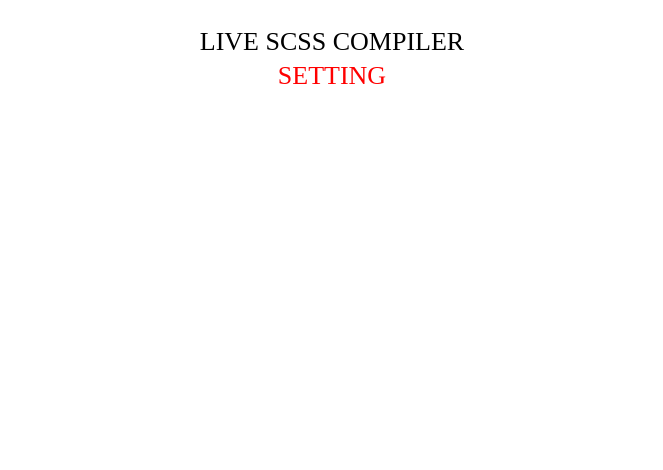
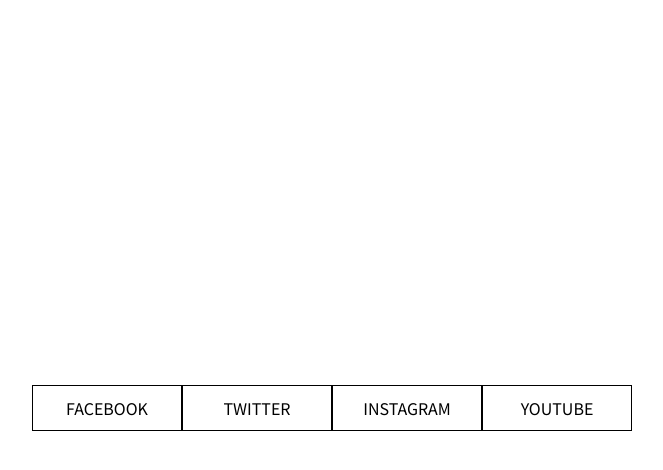
Before and after one commit to dnjswlekd/Sass-Pratice, a plain HTML site: page index.html in a window 1280 px wide. Shown: the whole page, without its empty margins (308-971 px from the left). Drawn offline with Linux system fonts and the light colour scheme.

Commit message:
Nesting 선택자 중첩

```diff
--- a/index.html
+++ b/index.html
@@ -4,12 +4,17 @@
 <head>
   <meta charset="UTF-8">
   <meta name="viewport" content="width=device-width, initial-scale=1.0">
-  <title>Live Sass Compiler Setting</title>
+  <title>Scss Course</title>
   <link rel="stylesheet" href="css/style.css">
 </head>
 
 <body>
-  <h1>Live Scss Compiler <span>Setting</span></h1>
+  <ul class="sns">
+    <li><a href="#none">facebook</a></li>
+    <li><a href="#none">twitter</a></li>
+    <li><a href="#none">instagram</a></li>
+    <li><a href="#none">youtube</a></li>
+  </ul>
 </body>
 
 </html>
--- a/scss/style.scss
+++ b/scss/style.scss
@@ -1,27 +1,28 @@
+@import url('https://fonts.googleapis.com/css2?family=Noto+Sans+KR:wght@100..900&family=Noto+Sans:ital,wght@0,100..900;1,100..900&display=swap');
 body {
-  font-size: 16px;
-  color: #000;
-  line-height: 1.6em;
+  font-family: 'Noto Sans KR', serif;
   display: flex;
-  display: grid;
+  justify-content: center;
+  align-items: center;
+  height: 100vh;
 }
-.frame {
-  transform: translate(200px, 100px);
-  box-sizing: border-box;
+a {
+  text-decoration: none;
 }
-h1 {
-  font-size: 26px;
-  font-weight: normal;
-  text-transform: uppercase;
-  text-align: center;
-  line-height: 1.3em;
-  span {
-    display: block;
-    color: red;
-    &:hover {
-      transition: 0.3s ease-in-out;
-      transform: translateX(10px);
-      color: blue;
+.sns {
+  list-style: none;
+  padding: 0;
+  margin: 0;
+  display: flex;
+  width: 600px;
+  li {
+    flex: 1;
+    border: 1px solid #000;
+    padding: 10px;
+    text-align: center;
+    a {
+      color: #000;
+      text-transform: uppercase;
     }
   }
 }
```
Also changed, not shown: css/style.css.
